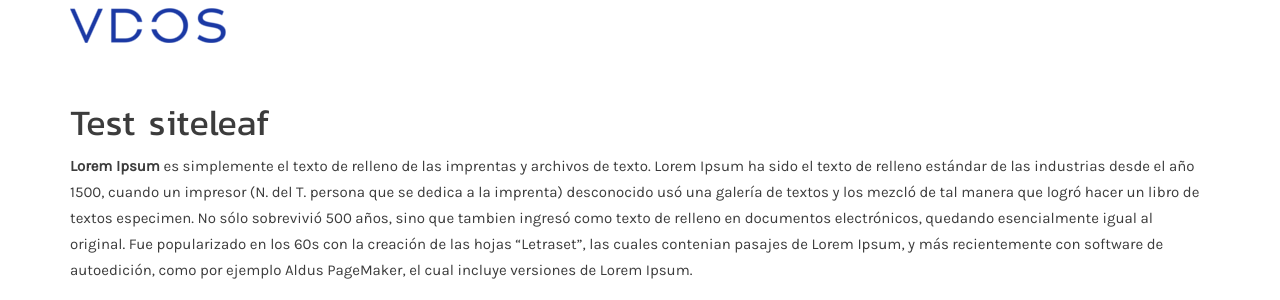
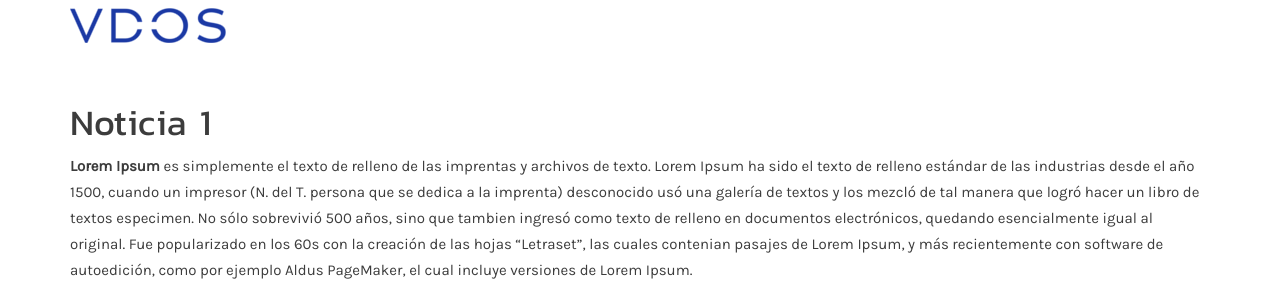
Before and after one commit to spc82/spc82.github.io, a Jekyll site: the page built from _posts/2017-02-10-noticia-1.markdown, in a window 1280 px wide. Shown: the part 126-426 px from the top of the page. Built offline with Jekyll 4.4.1, drawn with Linux system fonts in a browser that asks for light colours.

Commit message:
Updated Noticia 1 and 1 other file

```diff
--- a/_posts/2017-02-10-test-siteleaf.markdown
+++ b/_posts/2017-02-10-noticia-1.markdown
@@ -1,5 +1,5 @@
 ---
-title: Test siteleaf
+title: Noticia 1
 date: 2017-02-10 14:25:00 +01:00
 categories:
 - es
```
